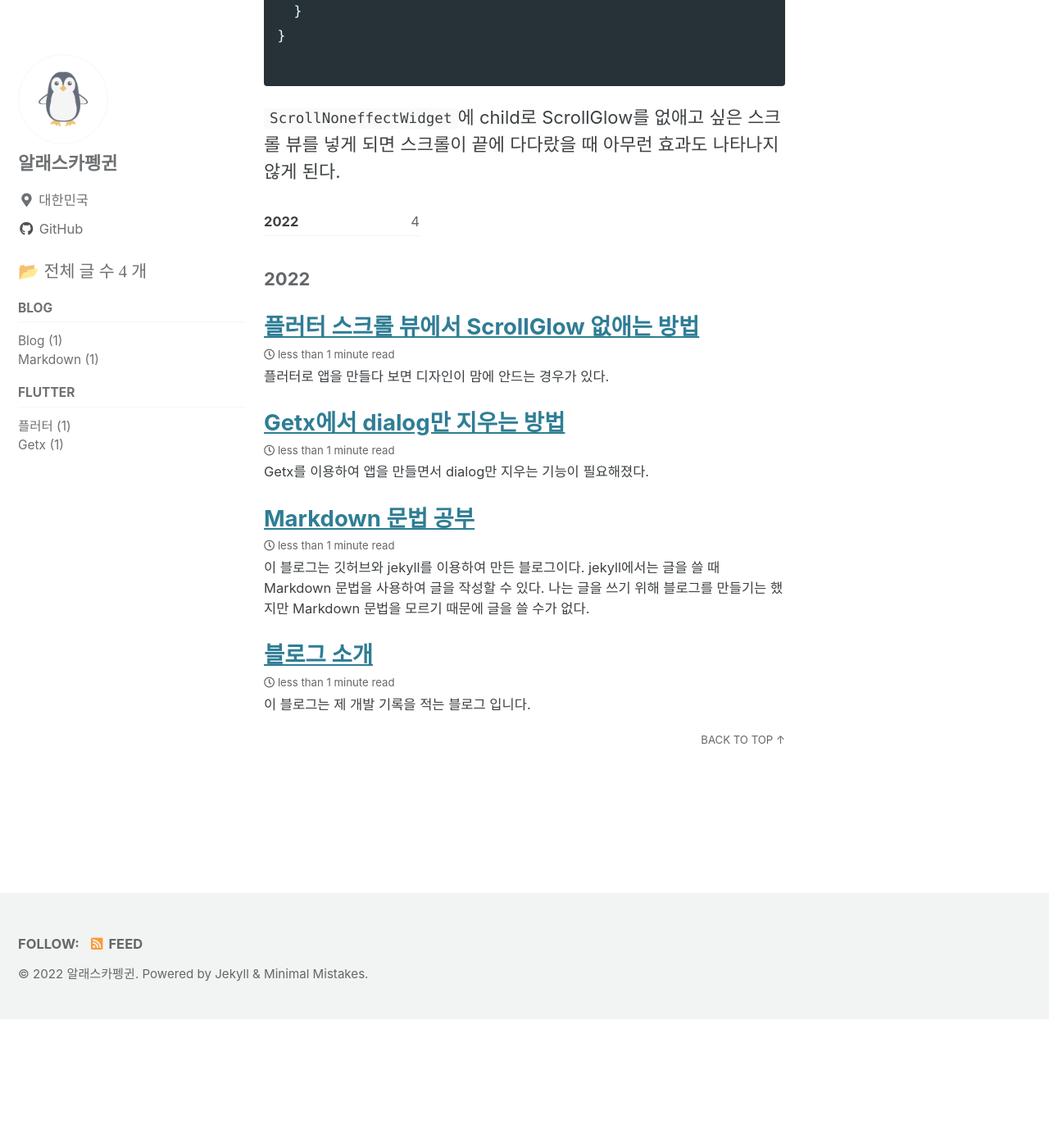
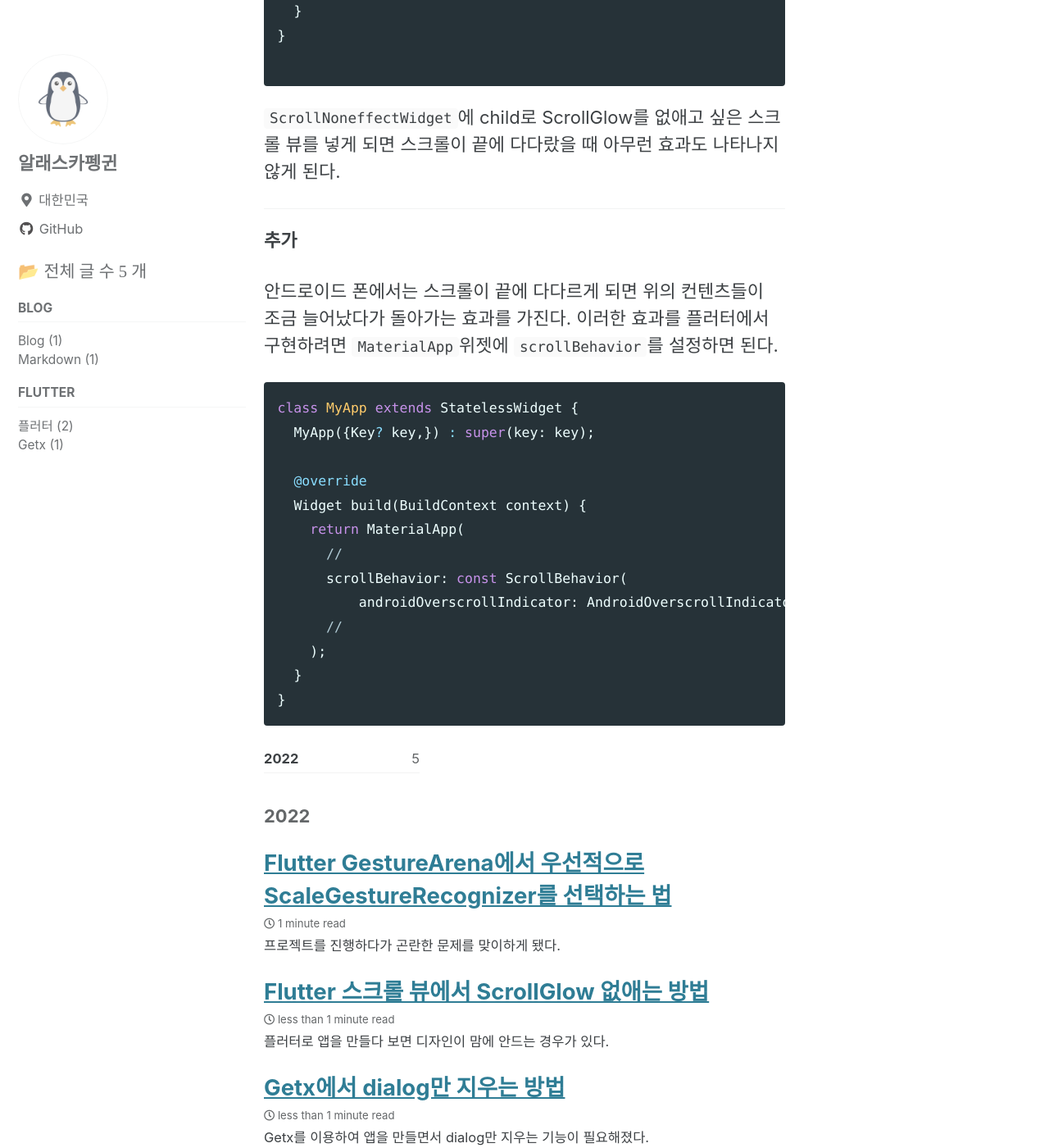
Before and after one commit to jhpark0888/jhpark0888.github.io, a Jekyll site: the page built from _posts/2022-07-12-flutter-listview-effect-remove.markdown, in a window 1280 px wide and 1400 px high, scrolled down 1154 px. Shown: the whole window at 82% size. Built offline with Jekyll 4.4.1, drawn with Linux system fonts in a browser that asks for light colours; cached includes are drawn as plain includes; before the commit the page ends 2397 px from its top, so only the background shows below that; some of the changed text lies outside the part shown.

Commit message:
selected first in gesture arena

````diff
--- a/_posts/2022-07-09-getx-dialog-remove.markdown
+++ b/_posts/2022-07-10-getx-dialog-remove.markdown
@@ -26,6 +26,7 @@
 void dialogBack() {
   Get.until((route) {
     return Get.isOverlaysClosed;
+    //리턴 값이 false일 때 Get.back 발동
   });
 }
 ```
--- a/_posts/2022-07-09-flutter-listview-effect-remove.markdown
+++ b/_posts/2022-07-12-flutter-listview-effect-remove.markdown
@@ -1,6 +1,6 @@
 ---
 layout: posts
-title:  "플러터 스크롤 뷰에서 ScrollGlow 없애는 방법"
+title:  "Flutter 스크롤 뷰에서 ScrollGlow 없애는 방법"
 date:   2022-07-12 20:58:51 +0900
 categories: flutter
 ---
@@ -39,3 +39,26 @@
 ```
 
 `ScrollNoneffectWidget`에 child로 ScrollGlow를 없애고 싶은 스크롤 뷰를 넣게 되면 스크롤이 끝에 다다랐을 때 아무런 효과도 나타나지 않게 된다.
+
+---
+
+**추가**
+
+안드로이드 폰에서는 스크롤이 끝에 다다르게 되면 위의 컨텐츠들이 조금 늘어났다가 돌아가는 효과를 가진다.
+이러한 효과를 플러터에서 구현하려면 `MaterialApp`위젯에 `scrollBehavior`를 설정하면 된다.
+
+```dart
+class MyApp extends StatelessWidget {
+  MyApp({Key? key,}) : super(key: key);
+
+  @override
+  Widget build(BuildContext context) {
+    return MaterialApp(
+      //
+      scrollBehavior: const ScrollBehavior(
+          androidOverscrollIndicator: AndroidOverscrollIndicator.stretch),
+      //
+    );
+  }
+}
+```
--- /dev/null
+++ b/_posts/2022-08-02-flutter-custom-scale-recognizer.markdown
@@ -0,0 +1,97 @@
+---
+layout: posts
+title:  "Flutter GestureArena에서 우선적으로 ScaleGestureRecognizer를 선택하는 법"
+date:   2022-08-02 01:18:00 +0900
+categories: flutter
+---
+<br>
+프로젝트를 진행하다가 곤란한 문제를 맞이하게 됐다.
+
+나는 `ScrollView`안에 좌우 상하로 제스쳐가 가능한 위젯을 넣고 싶었다.
+예를 들면 `ListView`안에 이미지를 좌우상하로 움직일 수 있게 하는 `GestureDetector`를 넣는 것이다.
+
+```dart
+ListView(
+  children: [
+    GestureDetector()
+    ///
+  ]
+)
+```
+위와 같이 코드를 짜고 실행을 하면 `GestureDetector` 영역 안에서 좌우로 스크롤 할 경우는 이미지가 움직이지만 상하로 스크롤 할 경우 `ListView`의 스크롤이 움직이게 된다.
+
+그래서 나는 ListView 보다 `GestureDetector`가 우선적으로 Gesture를 인식하는 방법을 찾아야 했다.
+
+___
+
+많은 검색 끝에 `GestureArena`를 알게 되었다.
+`GestureArena는` 자세히는 모르겠지만 한 영역에서 Gesture가 일어났을 때 해당 영역의 여러개의 Gesture들 중 한 개의 Gesture를 선택해주는 것 같았다.
+
+그리고 `EagerGestureRecognizer는` `GestureArena에서` 무조건 우선적으로 선택이 되는 `GestureRecognizer`였다.
+그 이유는 확실한 것은 아니지만 `addAllowedPointer`의 `resolve`라는 함수 때문인 것 같았다.
+
+```dart
+class EagerGestureRecognizer extends OneSequenceGestureRecognizer {
+  ///
+  @override
+  void addAllowedPointer(PointerDownEvent event) {
+    super.addAllowedPointer(event);
+    resolve(GestureDisposition.accepted);
+    stopTrackingPointer(event.pointer);
+  }
+  ///
+}
+
+```
+
+`resolve`라는 함수를 `ScaleGestureRecognizer`의 `addAllowedPointer`에 넣으면 `GestureArena`에서 우선적으로 `ScaleGestureRecognizer`를 선택하게 될 것이다.
+
+```dart
+class CustomScaleGestureRecognizer extends OneSequenceGestureRecognizer {
+  ///
+    @override
+  void addAllowedPointer(PointerDownEvent event) {
+    super.addAllowedPointer(event);
+    _velocityTrackers[event.pointer] = VelocityTracker.withKind(event.kind);
+    if (_state == _ScaleState.ready) {
+      _state = _ScaleState.possible;
+      _initialSpan = 0.0;
+      _currentSpan = 0.0;
+      _initialHorizontalSpan = 0.0;
+      _currentHorizontalSpan = 0.0;
+      _initialVerticalSpan = 0.0;
+      _currentVerticalSpan = 0.0;
+      _pointerLocations = <int, Offset>{};
+      _pointerQueue = <int>[];
+    }
+    resolve(GestureDisposition.accepted);
+    // stopTrackingPointer(event.pointer);
+  }
+  ///
+}
+```
+`GestureRecognizer`를 사용하기 위해서 `GestureDetector` 대신 `RawGestureDetector`를 사용하였다.
+
+```dart
+ListView(
+  children: [
+    RawGestureDetector(
+          gestures: {
+            CustomScaleGestureRecognizer: GestureRecognizerFactoryWithHandlers<
+                CustomScaleGestureRecognizer>(
+              () => CustomScaleGestureRecognizer(),
+              (CustomScaleGestureRecognizer instance) {
+                instance
+                  ..onStart = _handleScaleStart
+                  ..onUpdate = _handleScaleUpdate
+                  ..onEnd = _handleScaleEnd;
+              },
+            ),
+          },
+          child: Image.network(image),
+    )
+  ]
+)
+```
+
+다행히 위의 코드로 실행시킬 경우 `RawGestureDetector`의 영역 안에서는 좌우상하 모두 `GestureArena`에서 `CustomScaleGestureRecognizer`를 선택하였고 이미지를 움직이게 할 수 있었다.
````
